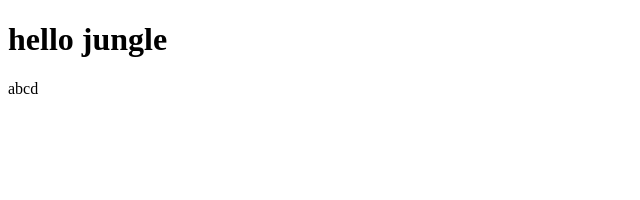
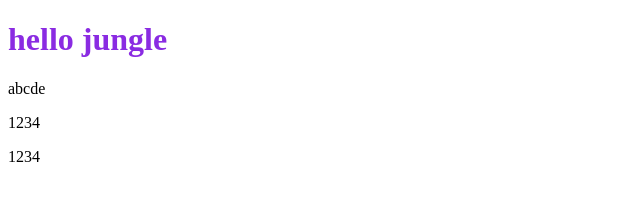
Before and after one commit to minjungis/class0104, a plain HTML site: page index.html in a window 1280 px wide. Shown: the whole page, without its empty margins (0-640 px from the left). Drawn offline with Linux system fonts and the light colour scheme.

Commit message:
3rd commit

```diff
--- a/index.html
+++ b/index.html
@@ -5,9 +5,18 @@
     <meta http-equiv="X-UA-Compatible" content="IE=edge">
     <meta name="viewport" content="width=device-width, initial-scale=1.0">
     <title>Document</title>
+    <style>
+        h1 {
+            color:blueviolet
+        }
+    </style>
 </head>
 <body>
     <h1>hello jungle</h1>
-    <p>abcd</p>
+    <p>abcde</p>
+    <div>
+        <P>1234</P>
+        <span>1234</span>
+    </div>
 </body>
 </html>
```
